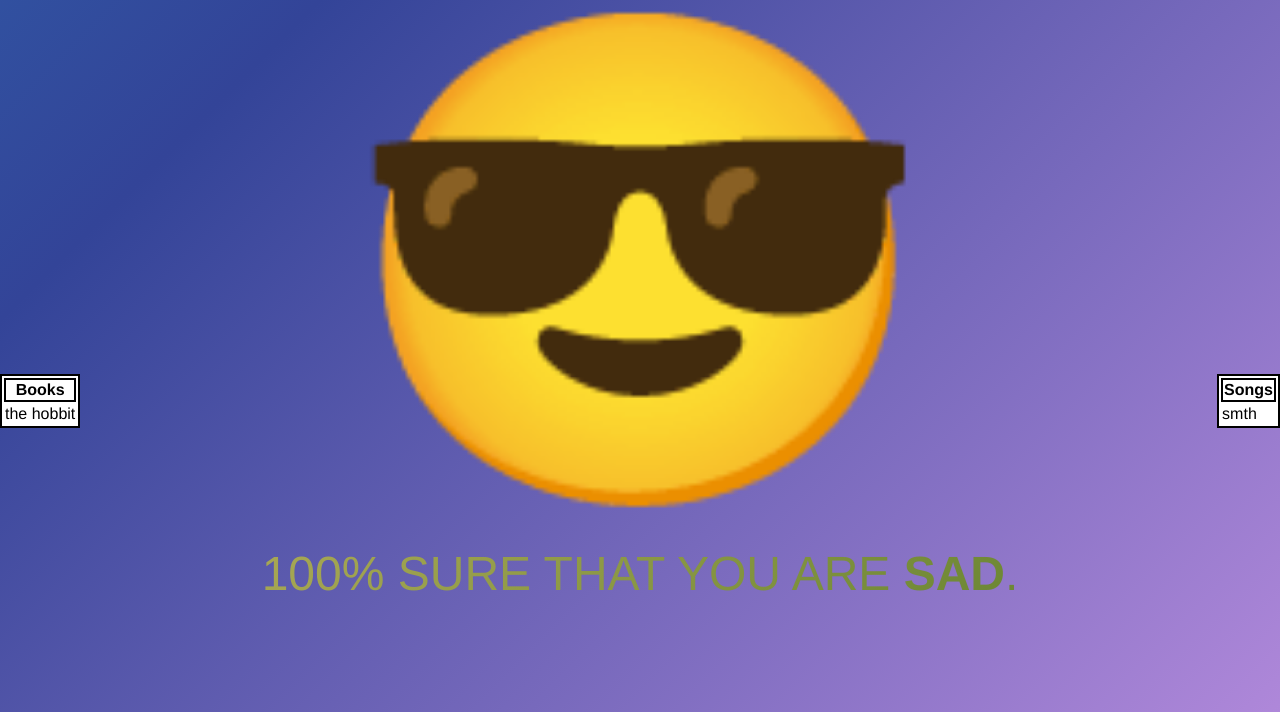
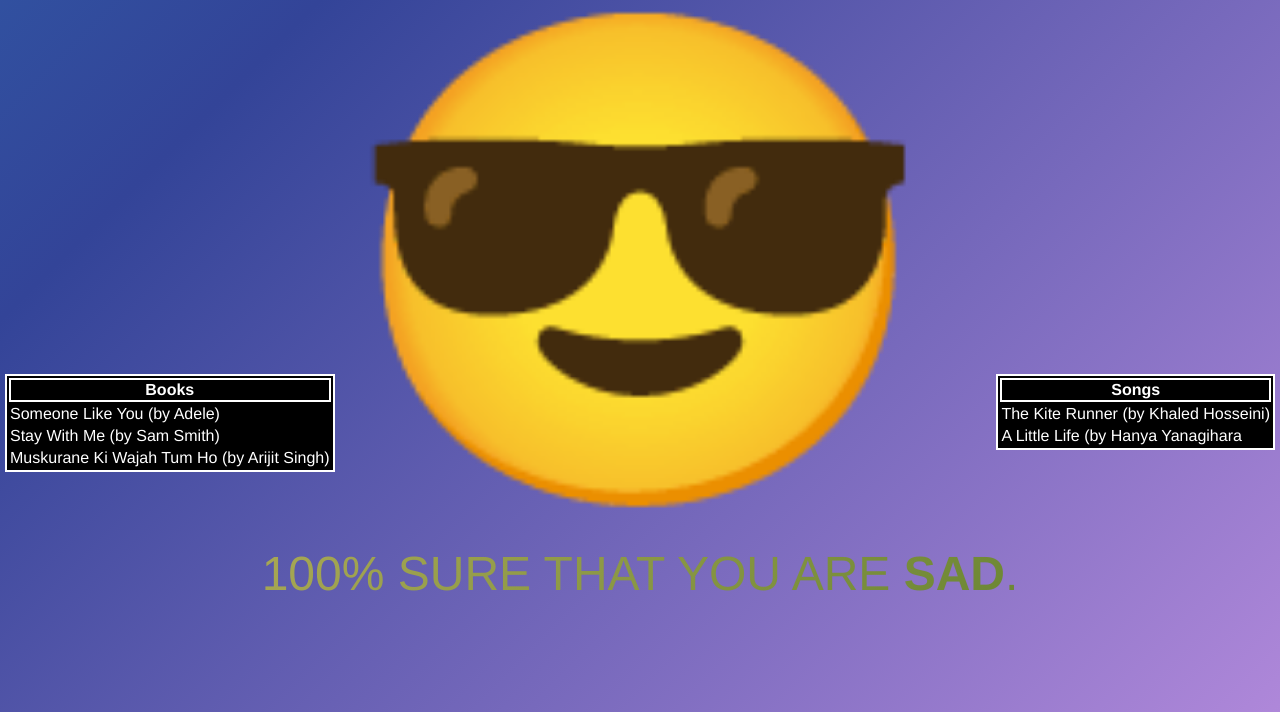
Before and after one commit to Reaper-1709/Showcasing-2024-25-SPS, a Flask app: page / in a window 1280 px wide. Shown: the part 26-738 px from the top of the page. Run offline with Flask 3, Linux system fonts and the light colour scheme.

Commit message:
Hopefully the final commit. - Added the new logo as the favicon. - Finally finished the recommendation system. - Fixed other possible bugs and smoothed edges.

```diff
--- a/emotions-ai/AI/static/index.css
+++ b/emotions-ai/AI/static/index.css
@@ -9,7 +9,7 @@
 		top: 50%;
 		display: flex;
 		align-items: center;
-		left: 0;
+		left: 5px;
 }
 
 #songs {
@@ -23,13 +23,18 @@
 		top: 50%;
 		display: flex;
 		align-items: center;
-		right: 0;
+		right: 5px;
 }
 
 table, tr, th {
 		font-family: "Helvetica";
-		border: 2px solid black;
-		background-color: white;
+		color: white;
+		border: 2px solid white;
+		background-color: black;
+}
+
+th {
+		font-weight: bold;
 }
 
 #emoji {
--- a/emotions-ai/AI/templates/index.html
+++ b/emotions-ai/AI/templates/index.html
@@ -3,7 +3,7 @@
 <html lang="en">
  	<script src="{{ url_for('static', filename='htmx.min.js') }}"></script>
 	<link rel="stylesheet" href="{{ url_for('static', filename='index.css') }}">
-	<link rel="shortcut icon" href="{{ url_for('static', filename='favicon.ico') }}">
+	<link rel="icon" href="{{ url_for('static', filename='favicon.png') }}">
 	<head>
         <title>
 				Emotion Detection
--- a/emotions-ai/AI/web_server.py
+++ b/emotions-ai/AI/web_server.py
@@ -11,8 +11,21 @@ global_variables: Dict[str, str] = {'emoji': '😎',
                                     'no_face': 'False',
                                     }
 
-books: Dict[str, List[str]] = {'sad': ['the hobbit']}
-songs: Dict[str, List[str]] = {'sad': ['smth']}
+books: Dict[str, List[str]] = {'sad': ['Someone Like You (by Adele)', 'Stay With Me (by Sam Smith)', 'Muskurane Ki Wajah Tum Ho (by Arijit Singh)'],
+        'happy': ['Happy (by Pharrell Williams)', 'Can\'t Stop the Feeling! (by Justin Timberlake)', 'Khwabon Ke Parinde (by A.R. Rahman)'],
+        'neutral': [],
+        'angry': ['The Way I Am (by Eminem)', 'In The End (by Linkin Park)', 'Jee Karda (by Divya Kumar)'],
+        'fear': ['Thriller (by Michael Jackson)', 'Disturbia (by Rihanna)', 'Aayega Aanewala (by Lata Mangeshkar)'],
+        'surprise': [],
+        'disgust': []}
+
+songs: Dict[str, List[str]] = {'sad': ['The Kite Runner (by Khaled Hosseini)', 'A Little Life (by Hanya Yanagihara'],
+        'happy': ['The Alchemist (by Paulo Coelho)', 'To Kill a Mockingbird (by Harper Lee)'],
+        'neutral': [],
+        'angry': ['Anger Management For Dummies', 'Why We Get Mad (by Daniel H. Pink'],
+        'fear': ['The Exorcist (by William Blatty)', 'Salem\'s Lot (by Stephen King)'],
+        'surprise': [],
+        'disgust': []}
 
 @app.route('/')
 def home() -> str:
@@ -52,7 +65,7 @@ def get_songs() -> str:
     return tablize(content=songs[global_variables['emotion']], html_id='songtable', title='Songs')
 
 def tablize(content: List[str], html_id: str, title: str) -> str:
-    fin_str: str = f'''<table id="{html_id}"><thead><tr><th>{title}</th></tr></thead><tbody>'''
+    fin_str: str = f'''<table id="{html_id}"><thead><tr><th>{title}</th></tr></thead><body>'''
     for el in content:
         fin_str += f'''<tr><td>{el}</td></tr>'''
         continue
```
Also changed, not shown: emotions-ai/AI/static/favicon.ico (deleted), emotions-ai/AI/static/favicon.png (added).
